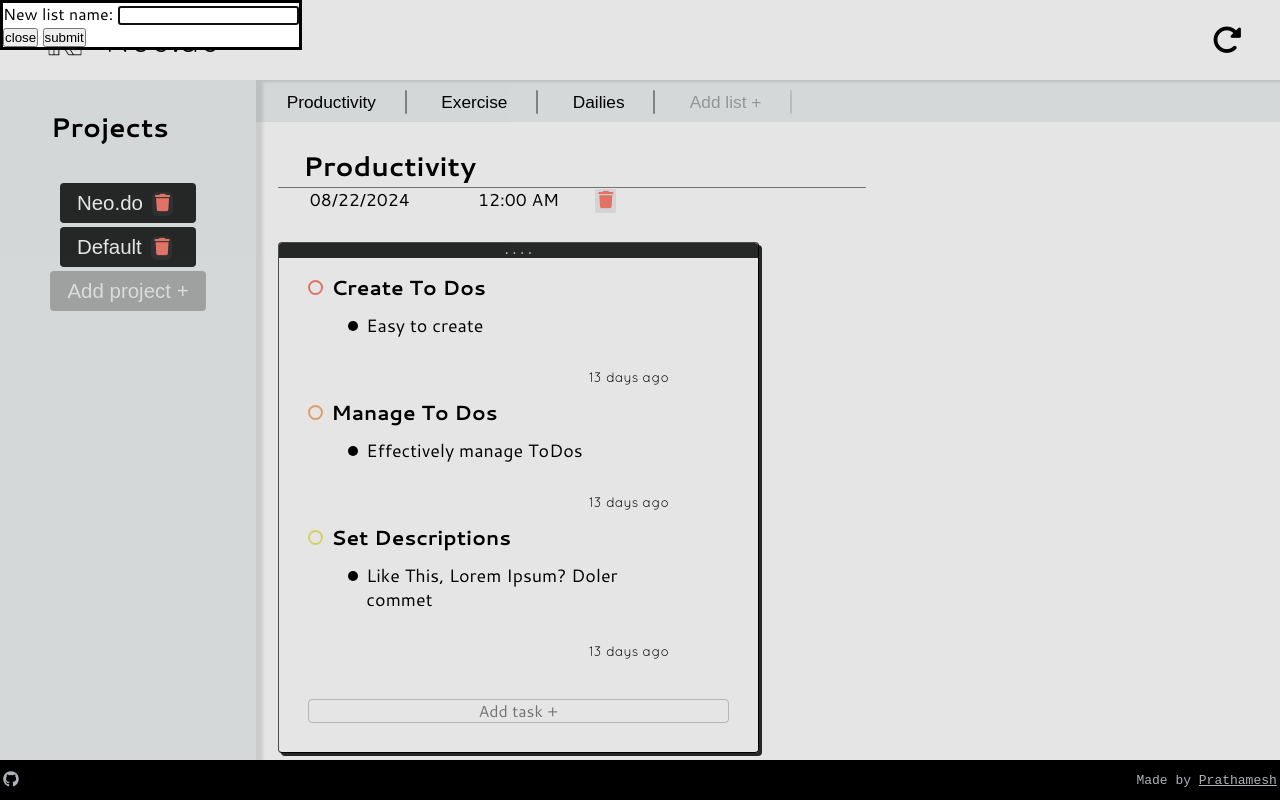
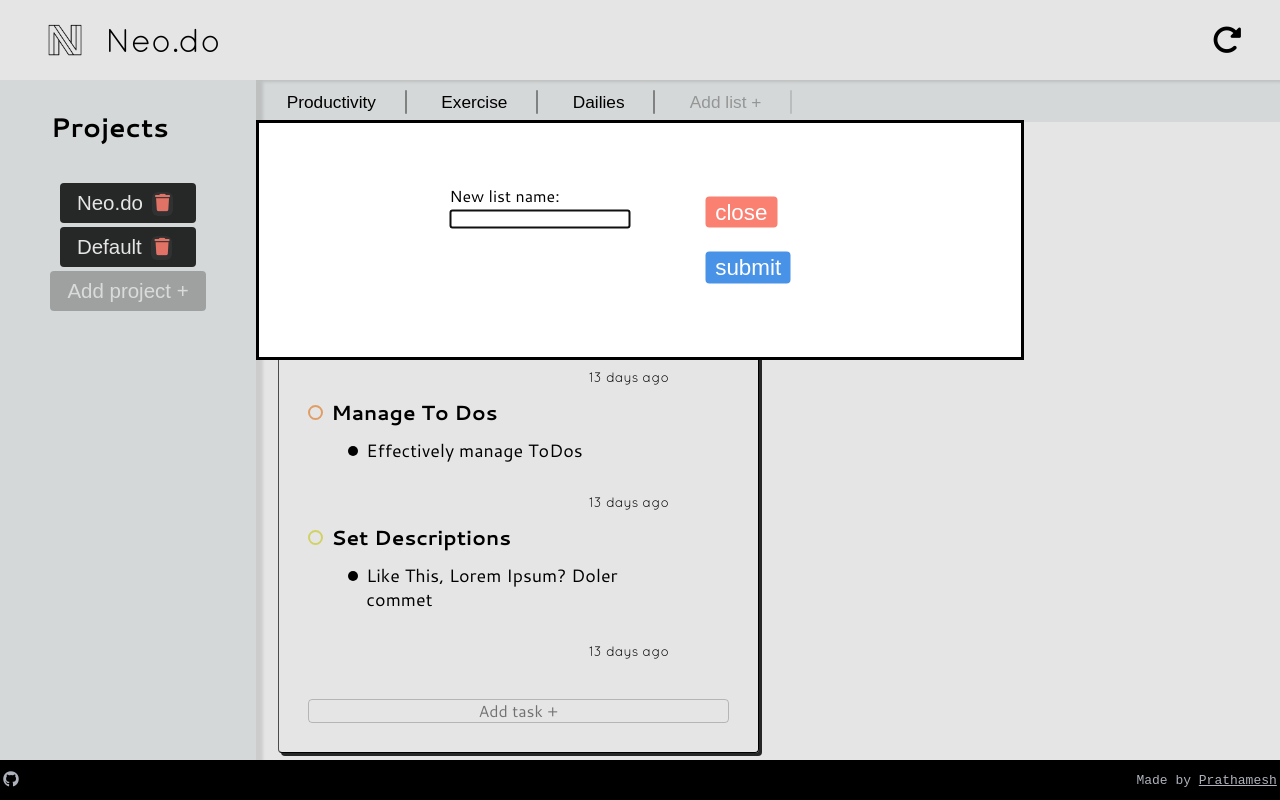
Before and after one commit to prathameshrp/todo-list, a website built with webpack: page src/template.html in a window 1280 px wide. Both pictures are taken after a click on the item "Add list +". Built offline with nearby package versions, Linux system fonts and the light colour scheme.

Commit message:
Add final modal styles

```diff
--- a/src/index.js
+++ b/src/index.js
@@ -1,4 +1,5 @@
 import "../assets/fonts/stylesheet.css"
+import "./modalStyles.css"
 import "./style.css"
 
 import {
--- /dev/null
+++ b/src/modalStyles.css
@@ -0,0 +1,55 @@
+dialog
+{
+    width: 60vw;
+    min-width: fit-content;
+    min-height: fit-content;
+    height: 30vh;
+    position: absolute;
+    top: 30%;
+    left: 50%;
+    transform: translate(-50%, -50%);
+    /* display: flex; */
+    justify-content: center;
+    align-items: center;
+}
+dialog form
+{
+    position: absolute;
+    top: 50%;
+    left: 50%;
+    transform: translate(-50%, -50%);
+    display: flex;
+    gap: 7px;
+}
+dialog input[type="button"]
+{
+    font-size: 1.4rem;
+    color: white;
+    background-color: salmon;
+    padding: 2% 7%;
+    border: none;
+    border-radius: 4px;
+    min-width: fit-content;
+    width: 50%;
+    margin: 12px;
+
+}
+dialog input[type="button"]:hover
+{
+    opacity: 0.3;
+    transition: all 0.3s ease-in-out;
+}
+
+dialog input[type="submit"]
+{
+    background-color: rgb(72, 147, 231);
+    min-width: fit-content;
+    width: 50%;
+    font-size: 1.4rem;
+    color: white;
+    padding: 2% 7%;
+    border: none;
+    border-radius: 4px;
+    margin: 12px;
+
+}
--- a/src/style.css
+++ b/src/style.css
@@ -1,3 +1,5 @@
+
+
 *{
     margin: 0;
     padding: 0;
```
